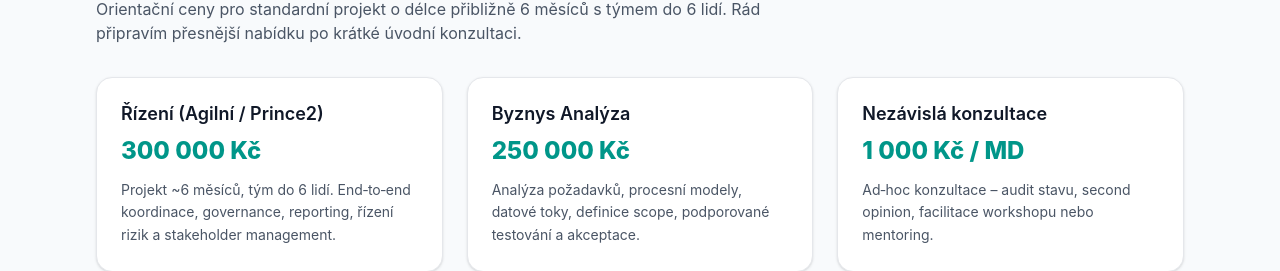
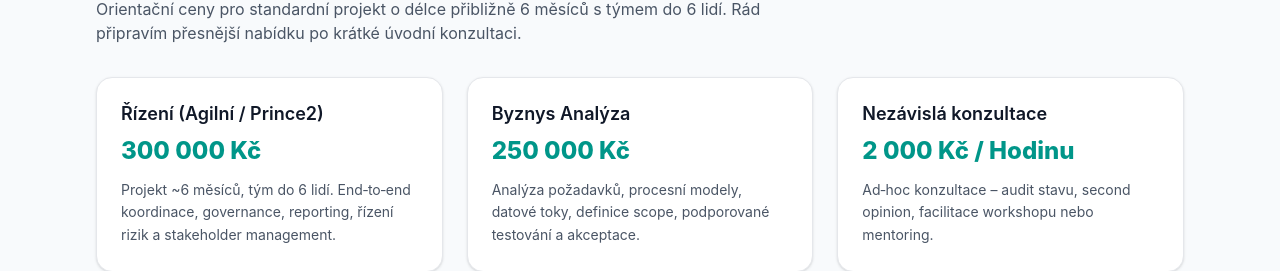
Before and after one commit to jsacharov01/MyWeb, a React (Vite) app: page / in a window 1280 px wide. Shown: the part 2673-2944 px from the top of the page. Built offline with nearby package versions, Linux system fonts and the light colour scheme.

Commit message:
Update consulting price

```diff
--- a/src/data/pricing.ts
+++ b/src/data/pricing.ts
@@ -21,7 +21,7 @@ export const pricing: PricingItem[] = [
   },
   {
     title: "Nezávislá konzultace",
-    price: "1 000 Kč / MD",
+    price: "2 000 Kč / Hodinu",
     description:
       "Ad‑hoc konzultace – audit stavu, second opinion, facilitace workshopu nebo mentoring.",
   },
```
